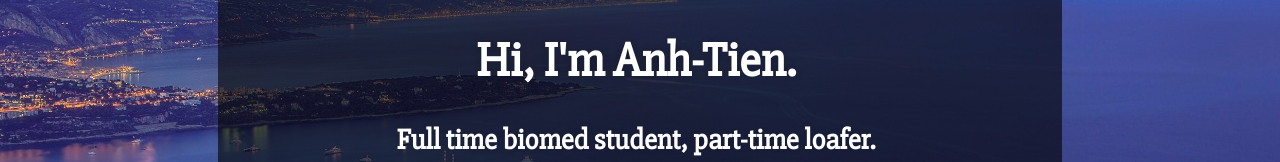
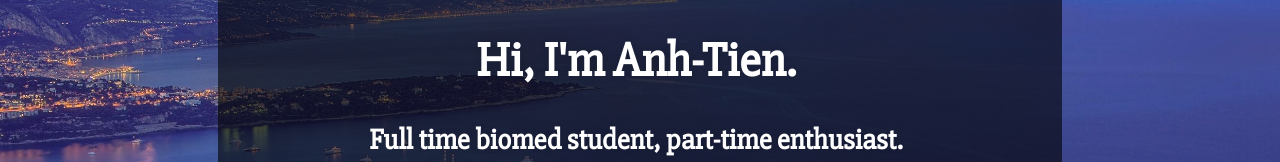
Before and after one commit to Crazytuna4/Crazytuna4.github.io, a plain HTML site: page index.html in a window 1280 px wide. Shown: the top 162 px of the page. Drawn offline with Linux system fonts and the light colour scheme.

Commit message:
Update index.html

```diff
--- a/index.html
+++ b/index.html
@@ -16,7 +16,7 @@
 	<div class="inner">
   <div class="content">
 	  <h1>Hi, I'm Anh-Tien.</h1>
-	  <h2>Full time biomed student, part-time loafer.</h2>
+	  <h2>Full time biomed student, part-time enthusiast.</h2>
 	  <p>
 	      Some more information about my life.
 	      You wish!
```
